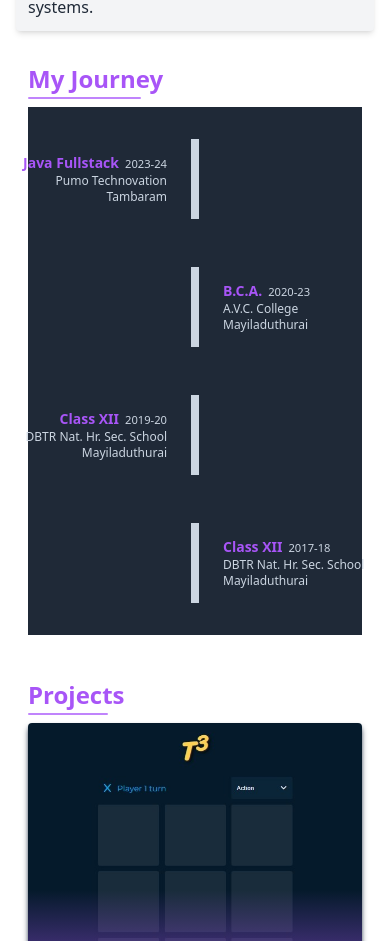
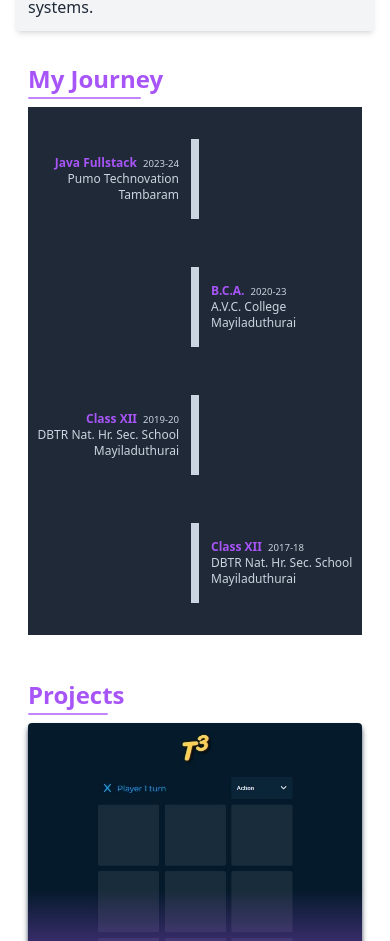
Before and after one commit to karthikeyanselvam18/my-portfolio-react, a React (Create React App) app: page / in a window 390 px wide. Shown: the part 1277-2218 px from the top of the page. Built offline with nearby package versions, Linux system fonts and the light colour scheme.

Commit message:
fixed overlapping in education content

```diff
--- a/src/components/Education/EducationComponent.tsx
+++ b/src/components/Education/EducationComponent.tsx
@@ -17,12 +17,12 @@ export default function EducationComponent({
 }: IEducationComponentProps) {
   return (
     <div className="group relative h-20 w-full bg-slate-300">
-      <div className="absolute top-1/2 flex -translate-y-1/2 transform flex-col rounded p-3 text-slate-300 group-odd:right-5 group-odd:items-end group-even:left-5 group-even:items-start">
+      <div className="absolute top-1/2 flex -translate-y-1/2 transform flex-col rounded p-3 text-slate-300 group-odd:right-2 group-odd:items-end group-even:left-2 group-even:items-start">
         <span className="flex items-baseline gap-1.5 text-nowrap">
-          <span className="text-sm font-semibold text-purple-500 md:text-xl ">
+          <span className="text-xs font-semibold text-purple-500 md:text-xl ">
             {course}
           </span>
-          <span className="text-[0.7rem] md:text-sm">{duration}</span>
+          <span className="text-[0.6rem] md:text-sm">{duration}</span>
         </span>
         <span className="text-nowrap text-xs md:text-base">{institute}</span>
         <span className="text-nowrap text-xs md:text-base">{place}</span>
```
